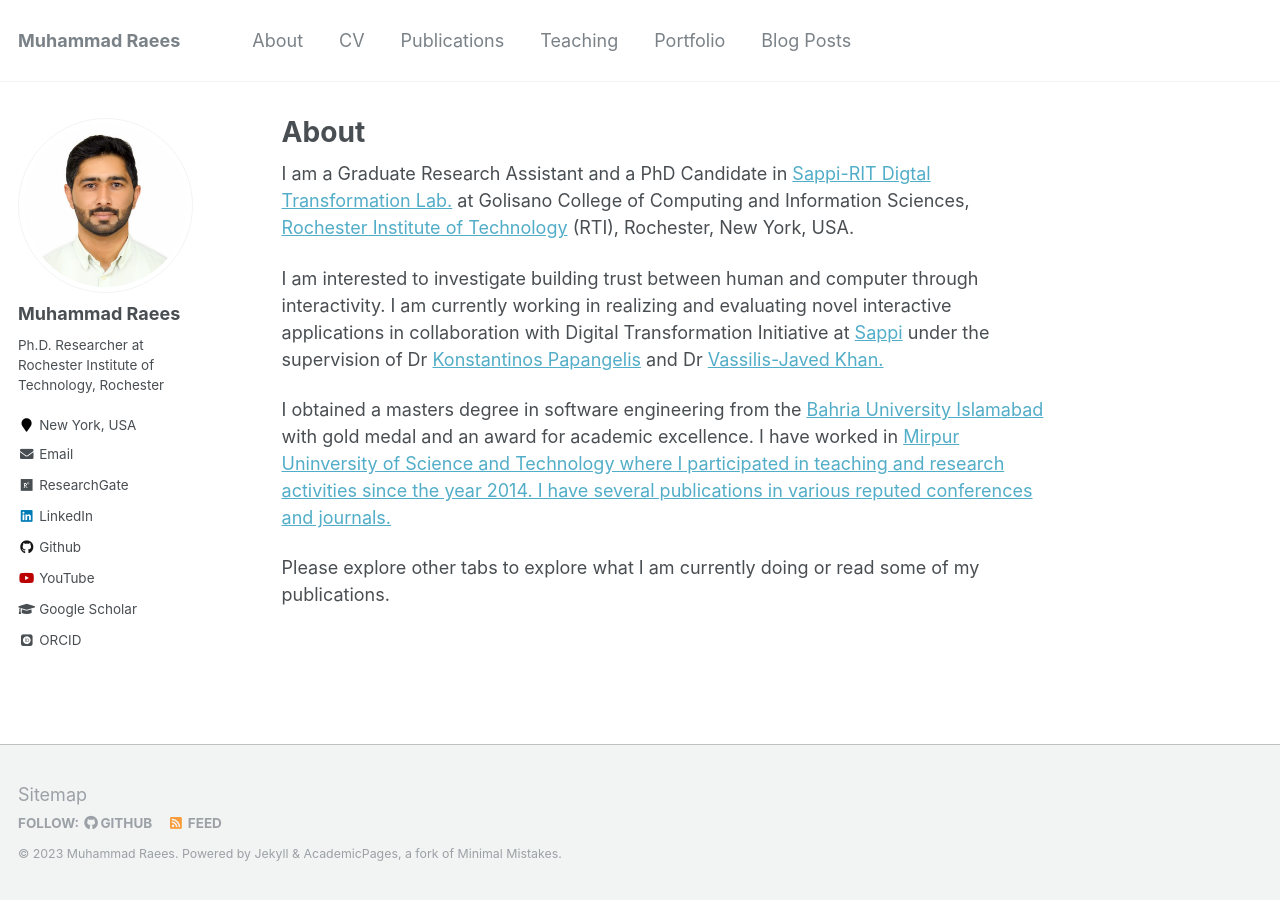
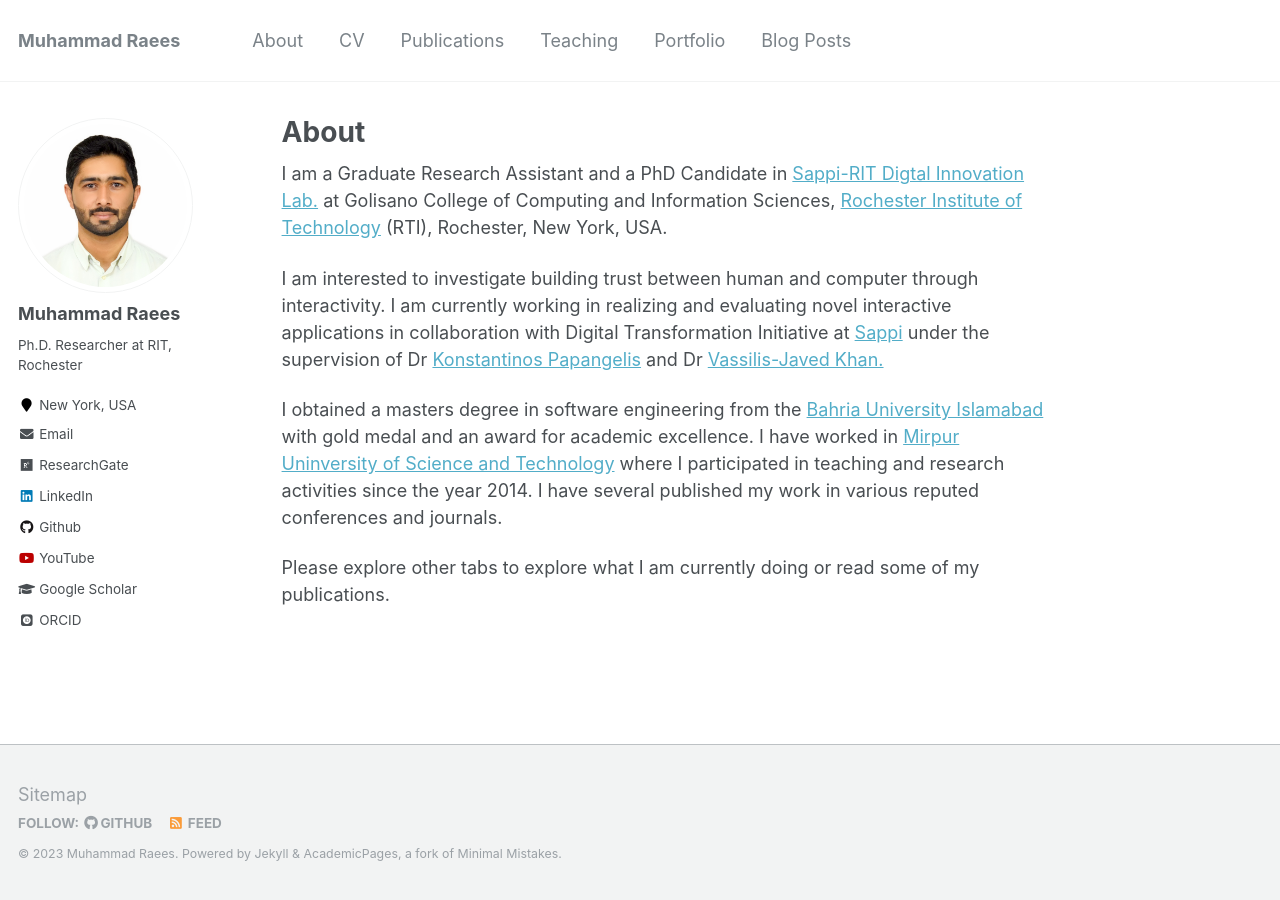
Before and after one commit to raeeschaudhary/raeeschaudhary.github.io, a Jekyll site: the page built from _pages/about.md, in a window 1280 px wide. Built offline with Jekyll 4.4.1, drawn with Linux system fonts in a browser that asks for light colours; some web fonts are replaced.

Commit message:
updated pubs
pus

```diff
--- a/_config.yml
+++ b/_config.yml
@@ -82,7 +82,7 @@
 author:
   name             : "Muhammad Raees"
   avatar           : "profile.png"
-  bio              : "Ph.D. Researcher at Rochester Institute of Technology, Rochester"
+  bio              : "Ph.D. Researcher at RIT, Rochester"
   location         : "New York, USA"
   employer         :
   pubmed           :
--- a/_pages/about.md
+++ b/_pages/about.md
@@ -8,10 +8,10 @@
   - /about.html
 ---
 
-I am a Graduate Research Assistant and a PhD Candidate in <a href="https://www.rit.edu/computing/sappi" target="_blank">Sappi-RIT Digtal Transformation Lab.</a> at Golisano College of Computing and Information Sciences, <a href="https://www.rit.edu" target="_blank">Rochester Institute of Technology</a> (RTI), Rochester, New York, USA.
+I am a Graduate Research Assistant and a PhD Candidate in <a href="https://www.rit.edu/computing/sappi" target="_blank">Sappi-RIT Digtal Innovation Lab.</a> at Golisano College of Computing and Information Sciences, <a href="https://www.rit.edu" target="_blank">Rochester Institute of Technology</a> (RTI), Rochester, New York, USA.
 
 I am interested to investigate building trust between human and computer through interactivity. I am currently working in realizing and evaluating novel interactive applications in collaboration with Digital Transformation Initiative at <a href="https://www.sappi.com">Sappi</a> under the supervision of Dr <a href="https://www.rit.edu/directory/kxpigm-konstantinos-papangelis" target="_blank">Konstantinos Papangelis</a> and Dr <a href="http://khan.gr/" target="_blank">Vassilis-Javed Khan.</a>
 
-I obtained a masters degree in software engineering from the <a href="https://www.bahria.edu.pk/buic" target="_blank">Bahria University Islamabad</a> with gold medal and an award for academic excellence. I have worked in <a href="https://must.edu.pk/" target="_blank"> Mirpur Uninversity of Science and Technology  where I participated in teaching and research activities since the year 2014. I have several publications in various reputed conferences and journals.
+I obtained a masters degree in software engineering from the <a href="https://www.bahria.edu.pk/buic" target="_blank">Bahria University Islamabad</a> with gold medal and an award for academic excellence. I have worked in <a href="https://must.edu.pk/" target="_blank"> Mirpur Uninversity of Science and Technology</a>  where I participated in teaching and research activities since the year 2014. I have several published my work in various reputed conferences and journals.
 
 Please explore other tabs to explore what I am currently doing or read some of my publications.
```
Also changed, not shown: _includes/archive-single-pub.html (+3 -17 lines).
